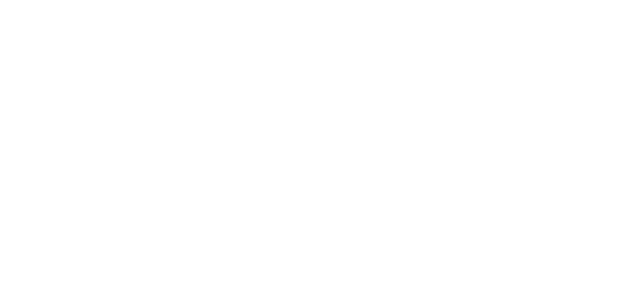
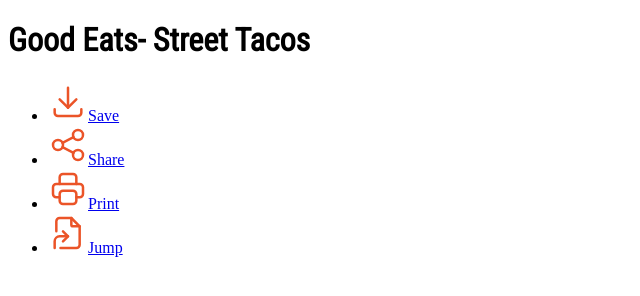
Before and after one commit to schee1/recipe, a plain HTML site: page index.html in a window 1280 px wide. Shown: the whole page, without its empty margins (0-640 px from the left). Drawn offline with Linux system fonts and the light colour scheme.

Commit message:
html set up

```diff
--- a/index.html
+++ b/index.html
@@ -2,7 +2,44 @@
 <html lang="en">
     <head>
         <meta charset="UTF-8"/>
+        <meta http-equiv="X-UA-Compatible" content="IE=edge">
         <meta name="viewport" content="width=device-width, initial-scale=1.0">
         <link rel="stylesheet" href="style.css">
         <title> Recipe </title>
     </head>
+    <body>
+        <header>
+            <h1>Good Eats- Street Tacos</h1>
+        </header>
+
+        <ul class="sidebar">
+            <li><svg xmlns="http://www.w3.org/2000/svg" class="icon icon-tabler icon-tabler-download" width="40" height="40" viewBox="0 0 24 24" stroke-width="1.5" stroke="#EB5428" fill="none" stroke-linecap="round" stroke-linejoin="round">
+                <path stroke="none" d="M0 0h24v24H0z" fill="none" />
+                <path d="M4 17v2a2 2 0 0 0 2 2h12a2 2 0 0 0 2 -2v-2" />
+                <polyline points="7 11 12 16 17 11" />
+                <line x1="12" y1="4" x2="12" y2="16" />
+              </svg><a href="#">Save</a></li>
+              <li><svg xmlns="http://www.w3.org/2000/svg" class="icon icon-tabler icon-tabler-share" width="40" height="40" viewBox="0 0 24 24" stroke-width="1.5" stroke="#EB5428" fill="none" stroke-linecap="round" stroke-linejoin="round">
+                <path stroke="none" d="M0 0h24v24H0z" fill="none" />
+                <circle cx="6" cy="12" r="3" />
+                <circle cx="18" cy="6" r="3" />
+                <circle cx="18" cy="18" r="3" />
+                <line x1="8.7" y1="10.7" x2="15.3" y2="7.3" />
+                <line x1="8.7" y1="13.3" x2="15.3" y2="16.7" />
+              </svg><a href="#">Share</a></li>
+            <li><svg xmlns="http://www.w3.org/2000/svg" class="icon icon-tabler icon-tabler-printer" width="40" height="40" viewBox="0 0 24 24" stroke-width="1.5" stroke="#EB5428" fill="none" stroke-linecap="round" stroke-linejoin="round">
+                <path stroke="none" d="M0 0h24v24H0z" fill="none" />
+                <path d="M17 17h2a2 2 0 0 0 2 -2v-4a2 2 0 0 0 -2 -2h-14a2 2 0 0 0 -2 2v4a2 2 0 0 0 2 2h2" />
+                <path d="M17 9v-4a2 2 0 0 0 -2 -2h-6a2 2 0 0 0 -2 2v4" />
+                <rect x="7" y="13" width="10" height="8" rx="2" />
+              </svg><a href="#">Print</a></li>
+            <li><svg xmlns="http://www.w3.org/2000/svg" class="icon icon-tabler icon-tabler-file-symlink" width="40" height="40" viewBox="0 0 24 24" stroke-width="1.5" stroke="#EB5428" fill="none" stroke-linecap="round" stroke-linejoin="round">
+                <path stroke="none" d="M0 0h24v24H0z" fill="none" />
+                <path d="M4 21v-4a3 3 0 0 1 3 -3h5" />
+                <path d="M9 17l3 -3l-3 -3" />
+                <path d="M14 3v4a1 1 0 0 0 1 1h4" />
+                <path d="M5 11v-6a2 2 0 0 1 2 -2h7l5 5v11a2 2 0 0 1 -2 2h-9.5" />
+              </svg><a href="#">Jump</a></li>
+        </ul>
+
+    </body>
--- a/style.css
+++ b/style.css
@@ -0,0 +1,5 @@
+@import url('https://fonts.googleapis.com/css2?family=Roboto+Condensed&display=swap');
+
+h1{
+    font-family: 'Roboto Condensed', sans-serif;
+}
```
